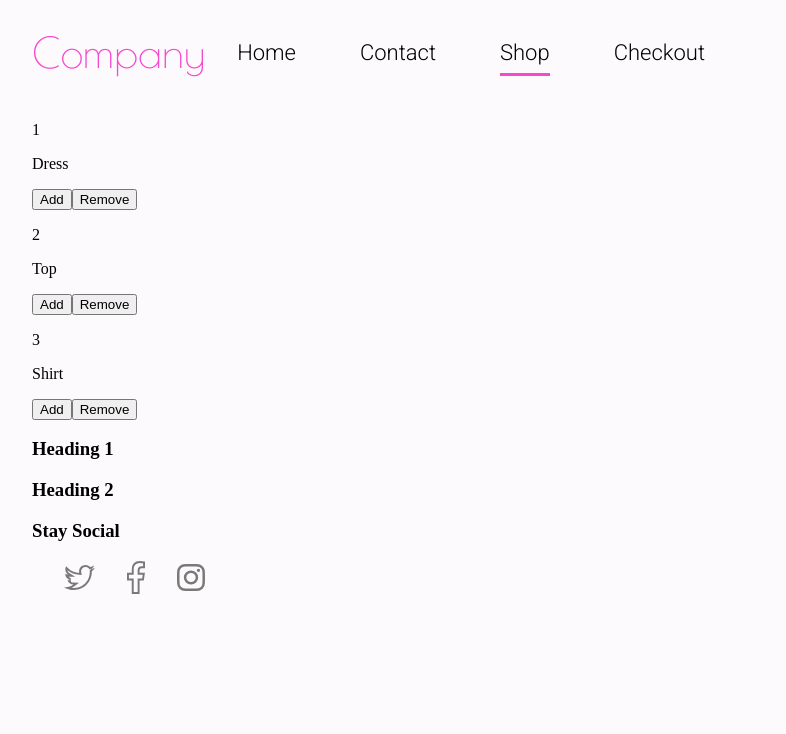
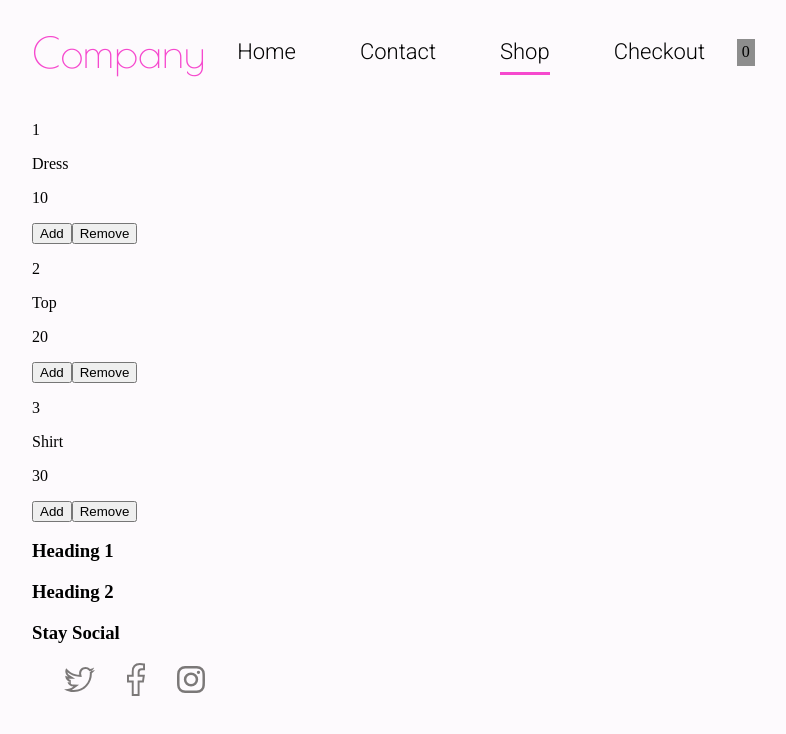
Before and after one commit to RahinF/shop, a React (Create React App) app: page /shop in a window 1280 px wide. Shown: the top 734 px of the page, without its empty margins (263-1049 px from the left). Built offline with nearby package versions, Linux system fonts and the light colour scheme.

Commit message:
moved CartProvider to index, removed strict mode (caused reducer to activate twice), added functionality to reducer (cart works properly), added item total display to header, added price to shop items

```diff
--- a/src/App.js
+++ b/src/App.js
@@ -7,12 +7,10 @@ import Checkout from "./Checkout";
 import Shop from "./Shop";
 import Contact from "./Contact";
 import { GlobalStyle } from "./globalStyles";
-import { CartProvider } from "./CartProvider";
-import reducer, { initialState } from "./cartReducer";
 
 function App() {
   return (
-    <CartProvider initialState={initialState} reducer={reducer}>
+    <>
       <GlobalStyle />
       <Router>
         <Header />
@@ -24,7 +22,7 @@ function App() {
         </Switch>
       </Router>
       <Footer />
-    </CartProvider>
+    </>
   );
 }
 
--- a/src/CartProvider.js
+++ b/src/CartProvider.js
@@ -2,12 +2,10 @@ import { createContext, useContext, useReducer } from "react";
 
 export const CartContext = createContext();
 
-export const CartProvider = ({ reducer, initialState, children }) => {
-  return (
-    <CartContext.Provider value={useReducer(reducer, initialState)}>
-      {children}
-    </CartContext.Provider>
-  );
-};
+export const CartProvider = ({ reducer, initialState, children }) => (
+  <CartContext.Provider value={useReducer(reducer, initialState)}>
+    {children}
+  </CartContext.Provider>
+);
 
 export const useCartContext = () => useContext(CartContext);
--- a/src/Header.js
+++ b/src/Header.js
@@ -1,6 +1,8 @@
 import React from "react";
 import { NavLink } from "react-router-dom";
 import styled from "styled-components";
+import { useCartContext } from "./CartProvider";
+import { getItemTotal } from "./cartReducer";
 import { Container } from "./globalStyles";
 
 const links = [
@@ -62,20 +64,28 @@ const LinkText = styled.span`
   padding-bottom: 0.5rem;
 `;
 
+const CartTotal = styled.div`
+  background: #8d8d8d;
+  padding: 0.3rem;
+`;
+
 function Header() {
+  const [{ cart }] = useCartContext();
+
   return (
     <header>
       <Navbar>
         <Logo>Company</Logo>
 
         <StyledUl>
-          {links.map((link) => (
-            <StyledLi>
+          {links.map((link, index) => (
+            <StyledLi key={index}>
               <StyledLink to={link.url} exact={true}>
                 <LinkText>{link.title}</LinkText>
               </StyledLink>
             </StyledLi>
           ))}
+          <CartTotal>{getItemTotal(cart)}</CartTotal>
         </StyledUl>
       </Navbar>
     </header>
--- a/src/Product.js
+++ b/src/Product.js
@@ -1,11 +1,14 @@
 import React from "react";
 import { useCartContext } from "./CartProvider";
 
-function Product({ id, name }) {
+function Product({ id, name, price }) {
   const [, dispatch] = useCartContext();
 
   const addToCart = () => {
-    dispatch({ type: "ADD_TO_CART", item: { id: id, name: name } });
+    dispatch({
+      type: "ADD_TO_CART",
+      item: { id: id, name: name, price: price },
+    });
   };
 
   const removeFromCart = () => {
@@ -15,8 +18,9 @@ function Product({ id, name }) {
     <div>
       <p>{id}</p>
       <p>{name}</p>
+      <p>{price}</p>
       <button onClick={addToCart}>Add</button>
-      <button onClick={addToCart}>Remove</button>
+      <button onClick={removeFromCart}>Remove</button>
     </div>
   );
 }
--- a/src/Shop.js
+++ b/src/Shop.js
@@ -1,19 +1,23 @@
 import React, { useState } from "react";
 import Product from "./Product";
-import {Container} from "./globalStyles"
-
+import { Container } from "./globalStyles";
 
 function Shop() {
-  const [items, setItems] = useState([
-    { id: 1, name: "Dress" },
-    { id: 2, name: "Top" },
-    { id: 3, name: "Shirt" },
+  const [items] = useState([
+    { id: 1, name: "Dress", price: 10 },
+    { id: 2, name: "Top", price: 20 },
+    { id: 3, name: "Shirt", price: 30 },
   ]);
 
   return (
     <Container>
       {items.map((item) => (
-        <Product key={item.id} id={item.id} name={item.name} />
+        <Product
+          key={item.id}
+          id={item.id}
+          name={item.name}
+          price={item.price}
+        />
       ))}
     </Container>
   );
--- a/src/cartReducer.js
+++ b/src/cartReducer.js
@@ -1,36 +1,67 @@
 // inital state
-const cart = [];
-
 export const initialState = {
-    cart: [],
-
+  cart: [],
 };
 // get cart from local storage
 
 // save cart to local storage
 
 // get item total
+export const getTotalPrice = (cart) =>
+  cart?.reduce((total, item) => total + item.price * item.quantity, 0).toFixed(2);
 
-// get cart quanity
+// get cart quantity
+export const getItemTotal = (cart) =>
+  cart?.reduce((total, item) => total + item.quantity, 0);
 
 // increase item qty
+const addToCart = (cart, newItem) => {
+
+  const index = cart.findIndex((item) => item.id === newItem.id);
+
+  if (index === -1) {
+    const updatedCart = [...cart, { ...newItem, quantity: 1 }];
+    return updatedCart;
+  }
+
+  else {
+    cart[index].quantity++;
+  }
+
+  return cart;
+};
 
 // decrease item qty
+const removeFromCart = (cart, newItemId) => {
+  const index = cart.findIndex((item) => item.id === newItemId);
 
-// remove item
+  if (cart[index].quantity === 1) {
+    const newCart = cart.filter((item) => item.id !== newItemId);
+    return newCart;
+  }
+
+  else {
+    cart[index].quantity--;
+  }
+
+  return cart;
+};
 
 // reducer
 const reducer = (state, action) => {
+  switch (action.type) {
+    case "ADD_TO_CART":
+      return { ...state, cart: addToCart(state.cart, action.item) };
 
-    switch (action.type) {
-        case 'ADD_TO_CART':
-            break;
-        case 'REMOVE_FROM_CART':
-            break;
-        default:
-            return state;
+    case "REMOVE_FROM_CART":
+      return {
+        ...state,
+        cart: removeFromCart(state.cart, action.id),
+      };
 
-    }
+    default:
+      return state;
+  }
 };
 
 export default reducer;
--- a/src/index.js
+++ b/src/index.js
@@ -1,11 +1,15 @@
-import React from 'react';
-import ReactDOM from 'react-dom';
-import App from './App';
-
+import React from "react";
+import ReactDOM from "react-dom";
+import App from "./App";
+import { CartProvider } from "./CartProvider";
+import reducer, { initialState } from "./cartReducer";
 
 ReactDOM.render(
-  <React.StrictMode>
-    <App />
-  </React.StrictMode>,
-  document.getElementById('root')
+
+    <CartProvider initialState={initialState} reducer={reducer}>
+      <App />
+    </CartProvider>
+
+  ,
+  document.getElementById("root")
 );
```
Also changed, not shown: 1 other file (tests, documents, lock files or other folders).
